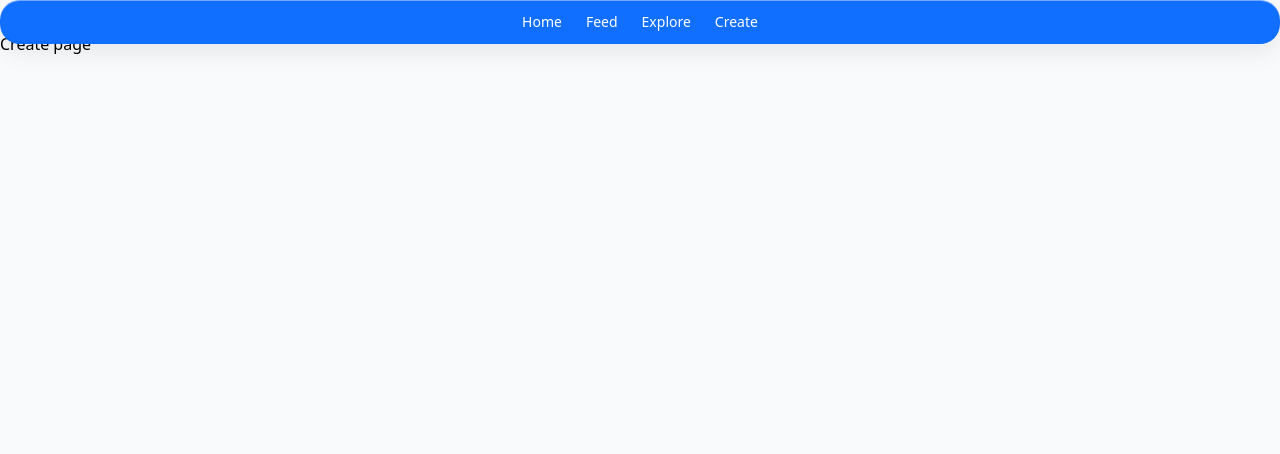
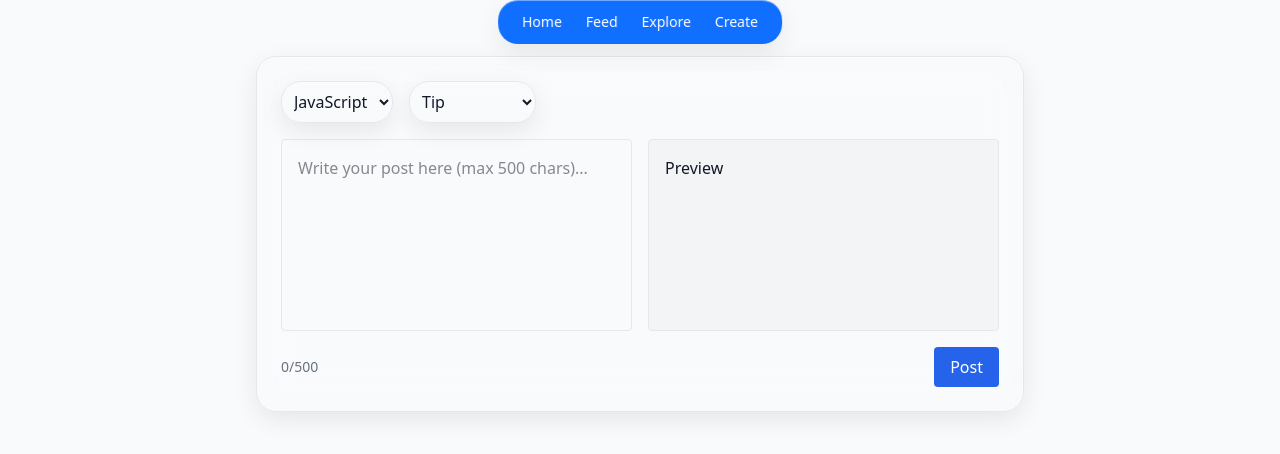
Before and after one commit to nischitpatel/skillfeed, a Next.js app: page /create in a window 1280 px wide. Shown: the top 454 px of the page. Built offline with nearby package versions, Linux system fonts and the light colour scheme.

Commit message:
Added create post component

```diff
--- /dev/null
+++ b/app/components/CreatePostEditor.tsx
@@ -0,0 +1,79 @@
+"use client";
+
+import { useState } from "react";
+import MarkdownRenderer from "./MarkdownRenderer";
+
+const skills = ["JavaScript", "Next.js", "Python", "UI/UX", "AI Basics"];
+const postTypes = ["Tip", "Explanation", "Snippet"];
+
+type Props = {
+  selectedSkill: string;
+  setSelectedSkill: (skill: string) => void;
+};
+
+export default function CreatePostEditor({ selectedSkill, setSelectedSkill }: Props) {
+  const [postType, setPostType] = useState(postTypes[0]);
+  const [content, setContent] = useState("");
+  const maxChars = 500;
+
+  return (
+    <div className="frosted bg-app border border-app rounded-xl p-6 space-y-4">
+
+      {/* Skill + Type selectors */}
+      <div className="flex gap-4 flex-wrap">
+        <select
+          value={selectedSkill}
+          onChange={(e) => setSelectedSkill(e.target.value)}
+          className="frosted p-2 rounded border border-app bg-app text-app"
+        >
+          {skills.map((skill) => (
+            <option key={skill} value={skill}>
+              {skill}
+            </option>
+          ))}
+        </select>
+
+        <select
+          value={postType}
+          onChange={(e) => setPostType(e.target.value)}
+          className="frosted p-2 rounded border border-app bg-app text-app"
+        >
+          {postTypes.map((type) => (
+            <option key={type} value={type}>
+              {type}
+            </option>
+          ))}
+        </select>
+      </div>
+
+      {/* Markdown Editor */}
+      <div className="flex flex-col md:flex-row gap-4">
+        <textarea
+          value={content}
+          onChange={(e) => setContent(e.target.value)}
+          placeholder="Write your post here (max 500 chars)..."
+          maxLength={maxChars}
+          className="flex-1 overflow-auto p-4 rounded border border-app bg-app text-app resize-none h-48"
+        />
+
+        {/* Live Preview */}
+        <div className="flex-1 overflow-auto p-4 rounded border border-app bg-[rgb(var(--muted))] resize-none">
+          <h3 className="font-medium mb-2">Preview</h3>
+          <MarkdownRenderer content={content} />
+        </div>
+      </div>
+
+      {/* Character counter + Post button */}
+      <div className="flex justify-between items-center">
+        <span className="text-sm text-gray-500">{content.length}/{maxChars}</span>
+        <button
+          className="bg-[rgb(var(--primary))] text-[rgb(var(--primary-foreground))] px-4 py-2 rounded hover:opacity-90"
+          disabled={content.length === 0}
+          onClick={() => alert("Post submitted! (mock)")}
+        >
+          Post
+        </button>
+      </div>
+    </div>
+  );
+}
--- a/app/components/MarkdownRenderer.tsx
+++ b/app/components/MarkdownRenderer.tsx
@@ -1,9 +1,45 @@
 import ReactMarkdown from "react-markdown";
+import { Prism as SyntaxHighlighter } from "react-syntax-highlighter";
+import { oneDark } from "react-syntax-highlighter/dist/esm/styles/prism";
 
-export default function MarkdownRenderer({ content }: { content: string }) {
+type Props = {
+  content: string;
+};
+
+export default function MarkdownRenderer({ content }: Props) {
   return (
-    <div className="prose prose-sm max-w-none text-gray-800">
-      <ReactMarkdown>{content}</ReactMarkdown>
-    </div>
+    <ReactMarkdown
+      components={{
+        code({ node, inline, className, children, ...props }) {
+          const match = /language-(\w+)/.exec(className || "");
+          return !inline && match ? (
+            <SyntaxHighlighter
+              style={oneDark}
+              language={match[1]}
+              PreTag="div"
+              customStyle={{
+                borderRadius: "8px",
+                padding: "12px",
+                fontSize: "0.875rem",
+                backgroundColor: "rgb(var(--card))",
+                color: "rgb(var(--foreground))",
+              }}
+              {...props}
+            >
+              {String(children).replace(/\n$/, "")}
+            </SyntaxHighlighter>
+          ) : (
+            <code
+              className={`px-1 py-0.5 rounded bg-[rgb(var(--muted))] text-[rgb(var(--foreground))]`}
+              {...props}
+            >
+              {children}
+            </code>
+          );
+        },
+      }}
+    >
+      {content}
+    </ReactMarkdown>
   );
 }
--- a/app/components/Navbar.tsx
+++ b/app/components/Navbar.tsx
@@ -2,7 +2,7 @@ import Link from "next/link";
 
 export default function Navbar() {
   return (
-     <nav className="navbar-frosted w-full fixed px-6 py-3 z-50">
+     <nav className="navbar-frosted fixed left-1/2 -translate-x-1/2 px-6 py-3 z-50">
 
       <div className="flex justify-center gap-6 text-sm font-medium text-white">
         <Link href="/" className="frosted-hover">
--- a/app/create/page.tsx
+++ b/app/create/page.tsx
@@ -1,7 +1,19 @@
-export default function CreatePost() {
-    return (
-        <div>
-            Create page
-        </div>
-    );
+"use client";
+
+import { useState } from "react";
+import CreatePostEditor from "../components/CreatePostEditor";
+
+export default function CreatePage() {
+  const [selectedSkill, setSelectedSkill] = useState("");
+
+  return (
+    <div className="min-h-screen bg-frosted text-app p-6">
+      <div className="max-w-3xl mx-auto space-y-6">
+        <CreatePostEditor
+          selectedSkill={selectedSkill}
+          setSelectedSkill={setSelectedSkill}
+        />
+      </div>
+    </div>
+  );
 }
--- a/package.json
+++ b/package.json
@@ -12,7 +12,8 @@
     "next": "16.1.1",
     "react": "19.2.3",
     "react-dom": "19.2.3",
-    "react-markdown": "^10.1.0"
+    "react-markdown": "^10.1.0",
+    "react-syntax-highlighter": "^16.1.0"
   },
   "devDependencies": {
     "@tailwindcss/postcss": "^4",
```
Also changed, not shown: 1 other file (tests, documents, lock files or other folders).
